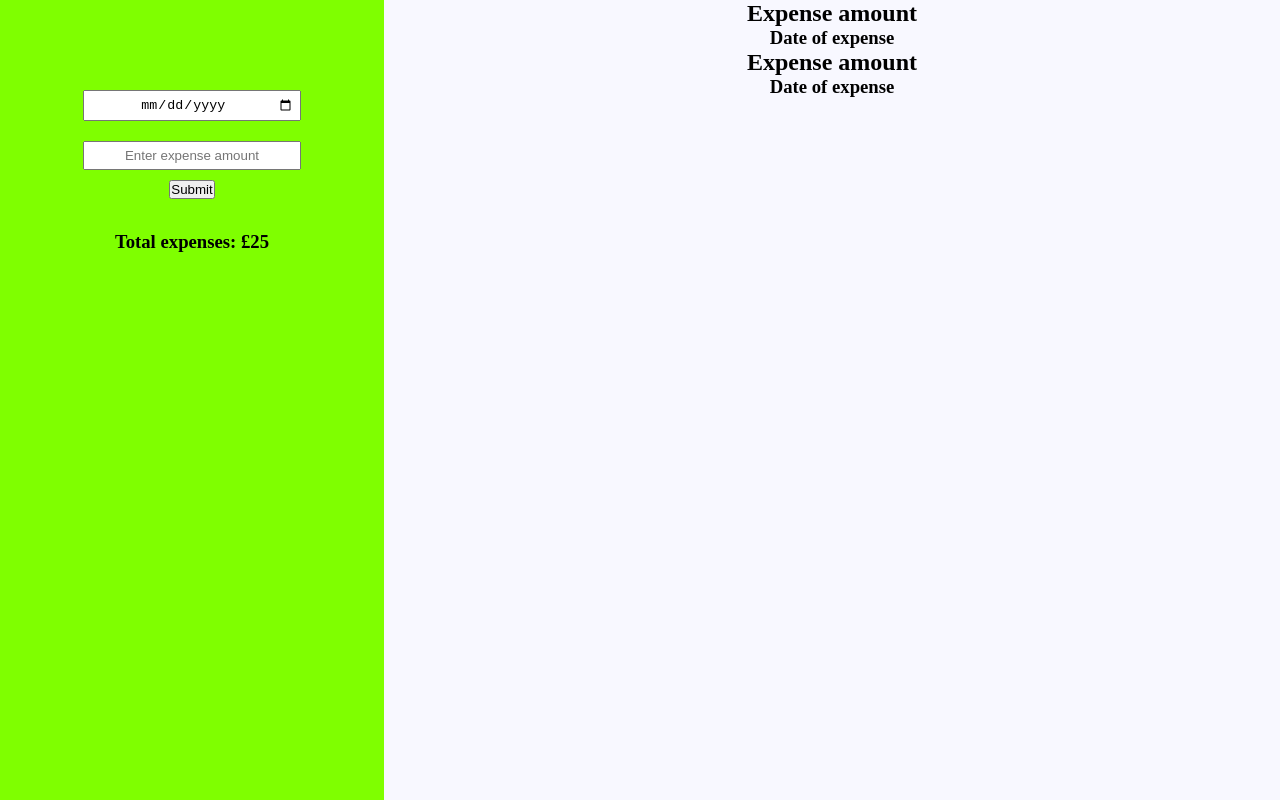
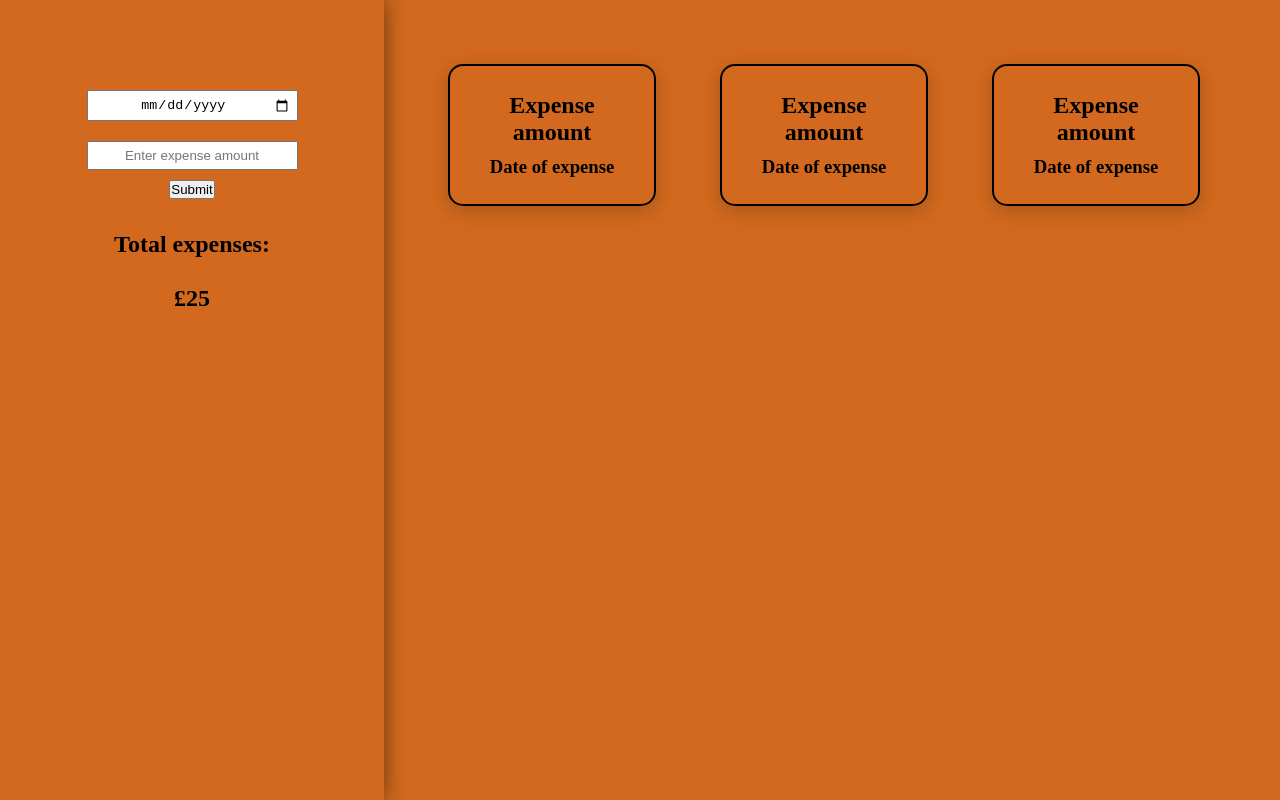
Before and after one commit to Luk1Pr0/expense-calculator, a plain HTML site: page index.html in a window 1280 px wide. Drawn offline with Linux system fonts and the light colour scheme.

Commit message:
Expense cards added and styled

```diff
--- a/index.html
+++ b/index.html
@@ -19,7 +19,7 @@
                 </div>
             </form>
             <div class="total-expenses-container">
-                <h3>Total expenses: £25</h3>
+                <h2>Total expenses:<br><br>£25</h2>
             </div>
         </div>
     </header>
@@ -33,6 +33,10 @@
                 <h2>Expense amount</h2>
                 <h3>Date of expense</h3>
             </div>
+            <div class="expense-card">
+                <h2>Expense amount</h2>
+                <h3>Date of expense</h3>
+            </div>
         </div>
     </section>
 </body>
--- a/style/style.scss
+++ b/style/style.scss
@@ -15,11 +15,11 @@ body {
 
 header {
     width: 30%;
-    background: chartreuse;
     display: flex;
     flex-direction: column;
     align-items: center;
     padding: 5rem 0;
+    box-shadow: 0 0 20px 0 rgba(0, 0, 0, 0.5);
 }
 
 form {
@@ -35,10 +35,33 @@ input {
 }
 
 .total-expenses-container {
-    padding: 2rem;
+    padding: 2rem 0;
 }
 
 section {
     width: 70%;
-    background: ghostwhite;
+    padding: 2rem;
 }
+
+.expense-container {
+    display: flex;
+    flex-wrap: wrap;
+    width: 100%;
+}
+
+.expense-card {
+    width: 25%;
+    margin: 2rem;
+    padding: 1rem;
+    border: 2px solid black;
+    border-radius: 15px;
+    box-shadow: 0 5px 20px rgba(0, 0, 0, 0.2);
+}
+
+.expense-card h2 {
+    margin: 10px;
+}
+
+.expense-card h3 {
+    margin: 10px;
+}
```
Also changed, not shown: style/style.css, 1 other file.
